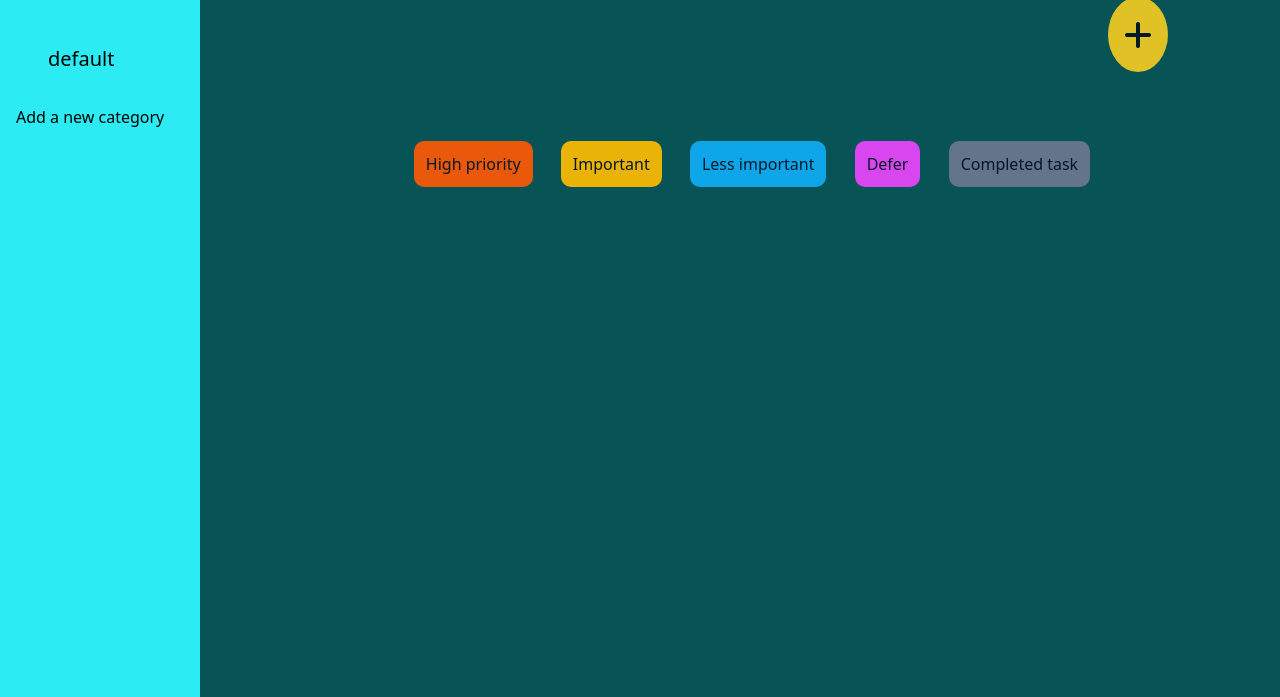
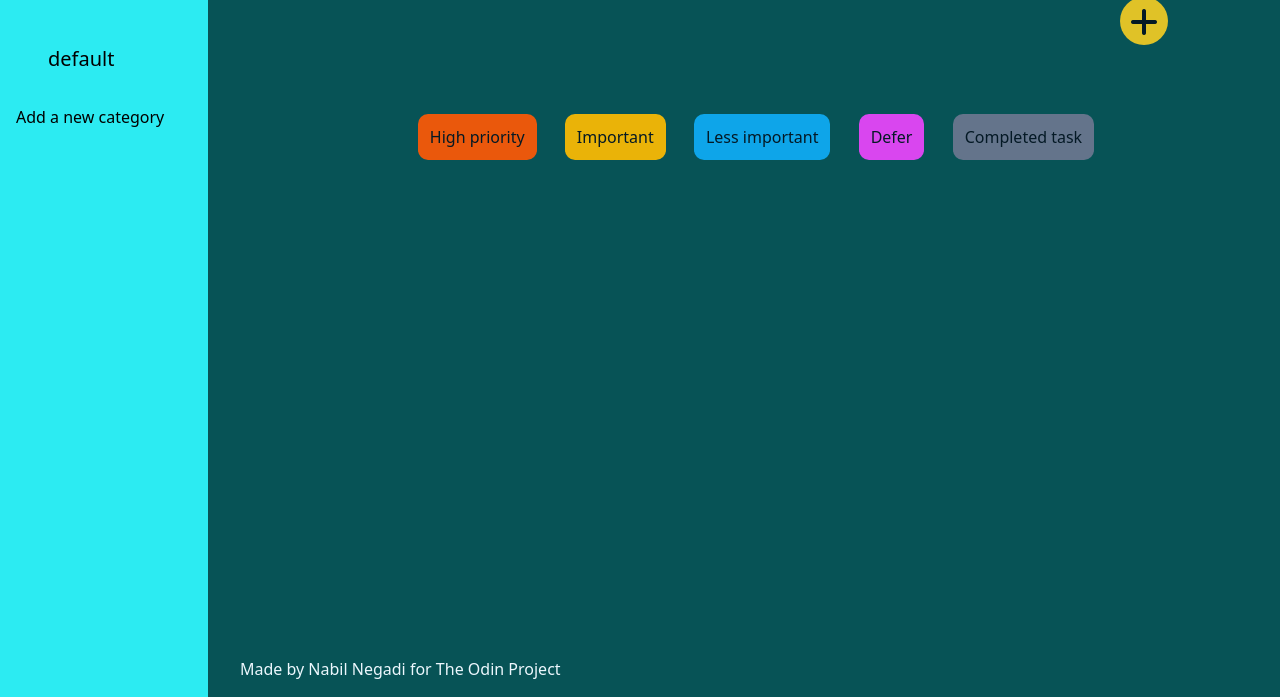
Before and after one commit to Darknab/todo-list, a website built with webpack: page src/template.html in a window 1280 px wide. Shown: the part 103-800 px from the top of the page. Built offline with nearby package versions, Linux system fonts and the light colour scheme.

Commit message:
Add credentials and change nav width

```diff
--- a/src/assets/stylesheets/_content.css
+++ b/src/assets/stylesheets/_content.css
@@ -1,14 +1,10 @@
 .content {
-  /*
-  background-image: url(/src/assets/images/yellow-tiles.jpg);
-  background-size: cover;
-  background-repeat: no-repeat;
-  */
   background-color: var(--color-active);
   min-height: 100vh;
   padding: 2rem;
   color: var(--color-text-primary-light);
   text-align: center;
+  position: relative;
 }
 
 .tasks {
@@ -54,11 +50,11 @@
   border-radius: 50%;
   color: var(--color-text-primary);
   border: none;
-  padding: 1rem;
   font-size: var(--font-size-800);
   font-weight: 700;
   display: block;
-  min-width: 3rem;
+  width: 3rem;
+  height: 3rem;
   margin-left: auto;
   margin-right: 5rem;
 }
@@ -109,3 +105,8 @@
   color: var(--color-text-primary);
   border-radius: 10px;
 }
+
+.credentials {
+  position: absolute;
+  bottom: 1rem;
+}
--- a/src/assets/stylesheets/_main.css
+++ b/src/assets/stylesheets/_main.css
@@ -1,6 +1,6 @@
 main {
   display: grid;
-  grid-template-columns: 200px 1fr;
+  grid-template-columns: 13rem 1fr;
   font-family: var(--font-family-primary);
 }
 
--- a/src/assets/stylesheets/_reset.css
+++ b/src/assets/stylesheets/_reset.css
@@ -40,7 +40,7 @@ h3 {
 }
 
 a {
-  color: var(--color-text-primary);
+  color: var(--color-text-primary-light);
   text-decoration: none;
   transition: color 200ms;
 
--- a/src/template.html
+++ b/src/template.html
@@ -17,9 +17,6 @@
       <input type="text" name="category-input" id="category-input" placeholder="Category name">
       <input type="submit" value="Submit" id="submit-category">
     </form>
-    <!--
-    <a class="photo-credentials" href="https://www.pexels.com/photo/yellow-letter-tiles-1888009/" target="_blank" rel="noopener noreferrer">Photo by Ann H</a>
-    -->
   </nav>
   <div class="content">
     <h1>TaskTrek</h1>
@@ -68,6 +65,11 @@
       <span class="defer">Defer</span>
       <span class="task-complete">Completed task</span>
     </div>
+    <div class="credentials">
+      <p>
+        Made by <a href="https://github.com/Darknab" target="_blank" rel="noopener noreferrer">Nabil Negadi</a> for <a href="https://www.theodinproject.com/" target="_blank" rel="noopener noreferrer">The Odin Project</a>
+      </p>
+    </div>
   </div>
 
 </main>
```
